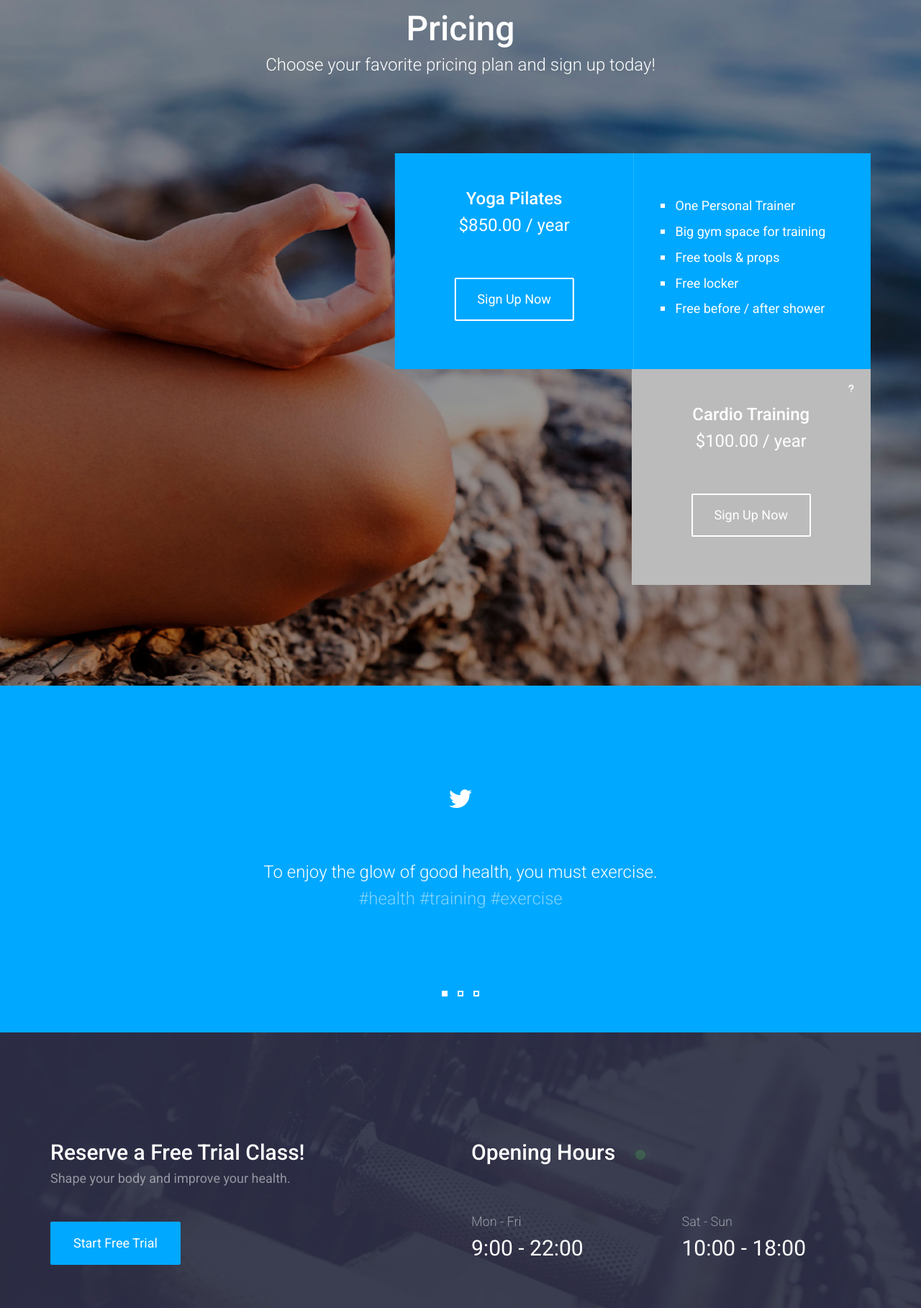
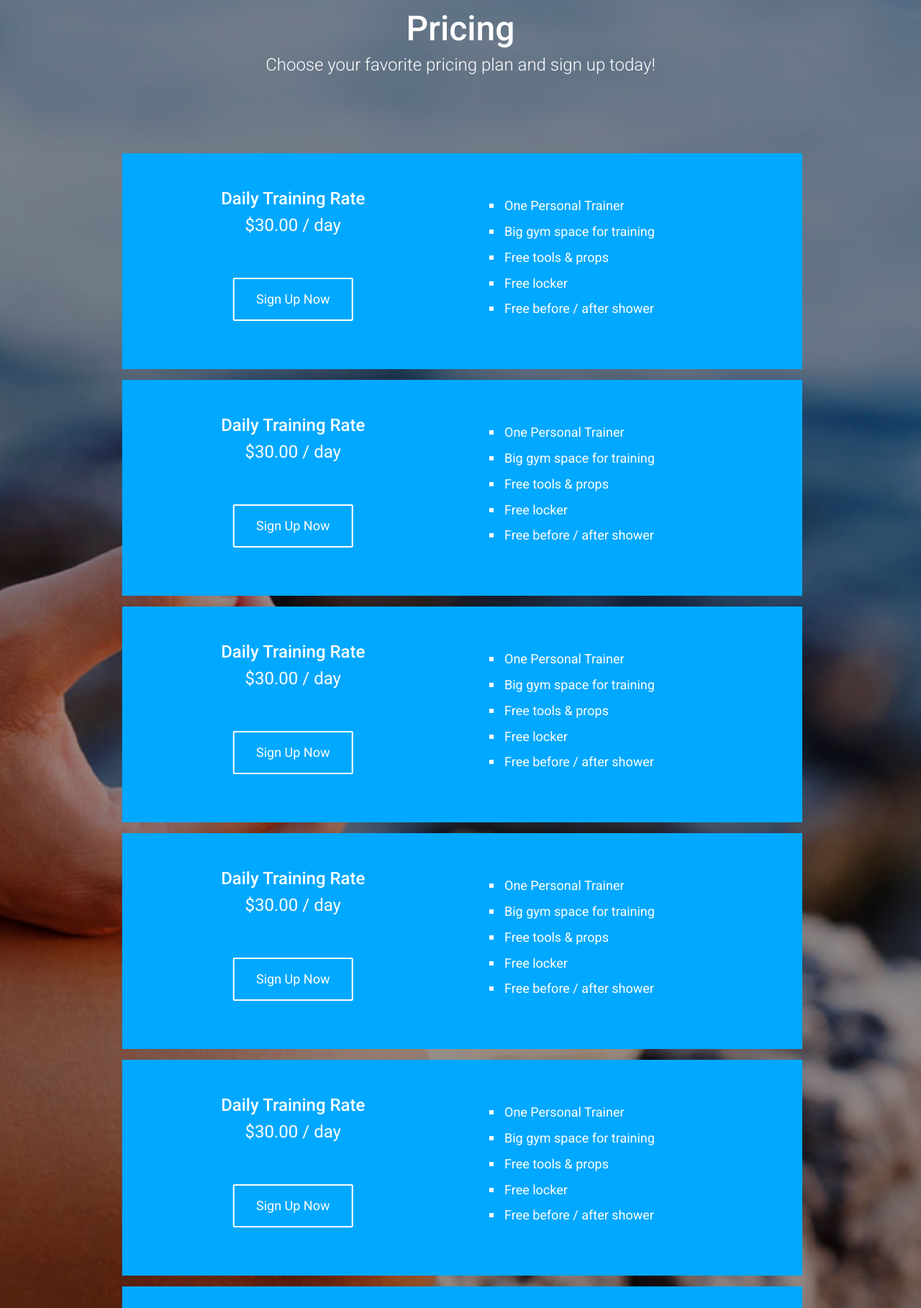
Before and after one commit to digitalartcrew/el_nino_2016, a PHP site: page / in a window 1280 px wide. Shown: the part 4360-6178 px from the top of the page at 72% size. Run offline with PHP 8.4, Linux system fonts and the light colour scheme.

Commit message:
Update new site

```diff
--- a/css/cardio.css
+++ b/css/cardio.css
@@ -583,6 +583,7 @@ section {
 	transition: transform 0.3s, background-image 0.3s, opacity 0.3s;
 	-webkit-backface-visibility: hidden;
 	backface-visibility: hidden;
+	margin-bottom: 15px;
 }
 
 .pricings .pricing .box-main {
--- a/index.html
+++ b/index.html
@@ -49,7 +49,7 @@
 					<span class="icon-bar"></span>
 					<span class="icon-bar"></span>
 				</button>
-				<a class="navbar-brand" href="#"><img src="img/icon.png" alt=""></a>
+				<a class="navbar-brand" href="#"><!-- <img src="img/icon.png" alt="" --></a>
 			</div>
 			<!-- Collect the nav links, forms, and other content for toggling -->
 			<div class="collapse navbar-collapse" id="bs-example-navbar-collapse-1">
@@ -174,7 +174,6 @@
 						<h5 class="white heading hide-hover">Premium Membership</h5>
 						<div class="bottom">
 							<h4 class="white heading small-heading no-margin regular">Register Today</h4>
-							<h4 class="white heading small-pt">20% Discount</h4>
 							<a href="#" class="btn btn-white-fill expand">Register</a>
 						</div>
 					</div>
@@ -312,8 +311,6 @@
 					<div class="team text-center">
 						<div class="cover" style="background:url('img/team/team-cover1.jpg'); background-size:cover;">
 							<div class="overlay text-center">
-								<h3 class="white">$69.00</h3>
-								<h5 class="light light-white">1 - 5 sessions / month</h5>
 							</div>
 						</div>
 						<img src="img/team/team3.jpg" alt="Team Image" class="avatar">
@@ -328,8 +325,6 @@
 					<div class="team text-center">
 						<div class="cover" style="background:url('img/team/team-cover2.jpg'); background-size:cover;">
 							<div class="overlay text-center">
-								<h3 class="white">$69.00</h3>
-								<h5 class="light light-white">1 - 5 sessions / month</h5>
 							</div>
 						</div>
 						<img src="img/team/team1.jpg" alt="Team Image" class="avatar">
@@ -351,11 +346,11 @@
 				<h4 class="light white">Choose your favorite pricing plan and sign up today!</h4>
 			</div>
 			<div class="row no-margin">
-				<div class="col-md-7 no-padding col-md-offset-5 pricings text-center">
+				<div class="col-md-10 no-padding col-md-offset-1 pricings text-center">
 					<div class="pricing">
 						<div class="box-main active" data-img="img/pricing1.jpg">
-							<h4 class="white">Yoga Pilates</h4>
-							<h4 class="white regular light">$850.00 <span class="small-font">/ year</span></h4>
+							<h4 class="white">Daily Training Rate</h4>
+							<h4 class="white regular light">$30.00 <span class="small-font">/ day</span></h4>
 							<a href="#" data-toggle="modal" data-target="#modal1" class="btn btn-white-fill">Sign Up Now</a>
 							<i class="info-icon icon_question"></i>
 						</div>
@@ -369,14 +364,88 @@
 							</ul>
 						</div>
 					</div>
-					<div class="pricing">
-						<div class="box-main" data-img="img/pricing2.jpg">
-							<h4 class="white">Cardio Training</h4>
-							<h4 class="white regular light">$100.00 <span class="small-font">/ year</span></h4>
+
+
+			<div class="pricing">
+						<div class="box-main active" data-img="img/pricing1.jpg">
+							<h4 class="white">Daily Training Rate</h4>
+							<h4 class="white regular light">$30.00 <span class="small-font">/ day</span></h4>
 							<a href="#" data-toggle="modal" data-target="#modal1" class="btn btn-white-fill">Sign Up Now</a>
 							<i class="info-icon icon_question"></i>
 						</div>
-						<div class="box-second">
+						<div class="box-second active">
+							<ul class="white-list text-left">
+								<li>One Personal Trainer</li>
+								<li>Big gym space for training</li>
+								<li>Free tools &amp; props</li>
+								<li>Free locker</li>
+								<li>Free before / after shower</li>
+							</ul>
+						</div>
+					</div>
+
+							<div class="pricing">
+						<div class="box-main active" data-img="img/pricing1.jpg">
+							<h4 class="white">Daily Training Rate</h4>
+							<h4 class="white regular light">$30.00 <span class="small-font">/ day</span></h4>
+							<a href="#" data-toggle="modal" data-target="#modal1" class="btn btn-white-fill">Sign Up Now</a>
+							<i class="info-icon icon_question"></i>
+						</div>
+						<div class="box-second active">
+							<ul class="white-list text-left">
+								<li>One Personal Trainer</li>
+								<li>Big gym space for training</li>
+								<li>Free tools &amp; props</li>
+								<li>Free locker</li>
+								<li>Free before / after shower</li>
+							</ul>
+						</div>
+					</div>
+
+							<div class="pricing">
+						<div class="box-main active" data-img="img/pricing1.jpg">
+							<h4 class="white">Daily Training Rate</h4>
+							<h4 class="white regular light">$30.00 <span class="small-font">/ day</span></h4>
+							<a href="#" data-toggle="modal" data-target="#modal1" class="btn btn-white-fill">Sign Up Now</a>
+							<i class="info-icon icon_question"></i>
+						</div>
+						<div class="box-second active">
+							<ul class="white-list text-left">
+								<li>One Personal Trainer</li>
+								<li>Big gym space for training</li>
+								<li>Free tools &amp; props</li>
+								<li>Free locker</li>
+								<li>Free before / after shower</li>
+							</ul>
+						</div>
+					</div>
+
+							<div class="pricing">
+						<div class="box-main active" data-img="img/pricing1.jpg">
+							<h4 class="white">Daily Training Rate</h4>
+							<h4 class="white regular light">$30.00 <span class="small-font">/ day</span></h4>
+							<a href="#" data-toggle="modal" data-target="#modal1" class="btn btn-white-fill">Sign Up Now</a>
+							<i class="info-icon icon_question"></i>
+						</div>
+						<div class="box-second active">
+							<ul class="white-list text-left">
+								<li>One Personal Trainer</li>
+								<li>Big gym space for training</li>
+								<li>Free tools &amp; props</li>
+								<li>Free locker</li>
+								<li>Free before / after shower</li>
+							</ul>
+						</div>
+					</div>
+
+							<div class="pricing">
+						<div class="box-main active" data-img="img/pricing1.jpg">
+							<h4 class="white">Daily Training Rate</h4>
+							<h4 class="white regular light">$30.00 <span class="small-font">/ day</span></h4>
+							<a href="#" data-toggle="modal" data-target="#modal1" class="btn btn-white-fill">Sign Up Now</a>
+							<i class="info-icon icon_question"></i>
+						</div>
+						<div class="box-second active">
 							<ul class="white-list text-left">
 								<li>One Personal Trainer</li>
 								<li>Big gym space for training</li>
@@ -449,9 +518,9 @@
 		<div class="container">
 			<div class="row">
 				<div class="col-sm-6 text-center-mobile">
-					<h3 class="white">Reserve a Free Trial Class!</h3>
+					<h3 class="white">Start Training Today</h3>
 					<h5 class="light regular light-white">Shape your body and improve your health.</h5>
-					<a href="#" class="btn btn-blue ripple trial-button">Start Free Trial</a>
+				<!-- 	<a href="#" class="btn btn-blue ripple trial-button">Start Free Trial</a> -->
 				</div>
 				<div class="col-sm-6 text-center-mobile">
 					<h3 class="white">Opening Hours <span class="open-blink"></span></h3>
@@ -469,13 +538,13 @@
 			</div>
 			<div class="row bottom-footer text-center-mobile">
 				<div class="col-sm-8">
-					<p>&copy; 2015 All Rights Reserved. Powered by <a href="http://www.phir.co/">PHIr</a> exclusively for <a href="http://tympanus.net/codrops/">Codrops</a></p>
+					<p>&copy; 2015 All Rights Reserved.</p>
 				</div>
 				<div class="col-sm-4 text-right text-center-mobile">
 					<ul class="social-footer">
-						<li><a href="http://www.facebook.com/pages/Codrops/159107397912"><i class="fa fa-facebook"></i></a></li>
-						<li><a href="http://www.twitter.com/codrops"><i class="fa fa-twitter"></i></a></li>
-						<li><a href="https://plus.google.com/101095823814290637419"><i class="fa fa-google-plus"></i></a></li>
+						<li><a href="#"><i class="fa fa-facebook"></i></a></li>
+						<li><a href="#"><i class="fa fa-twitter"></i></a></li>
+						<li><a href="#"><i class="fa fa-google-plus"></i></a></li>
 					</ul>
 				</div>
 			</div>
```
Also changed, not shown: app.js (added, +35 -0 lines), package.json (added, +25 -0 lines), 1 other file.
